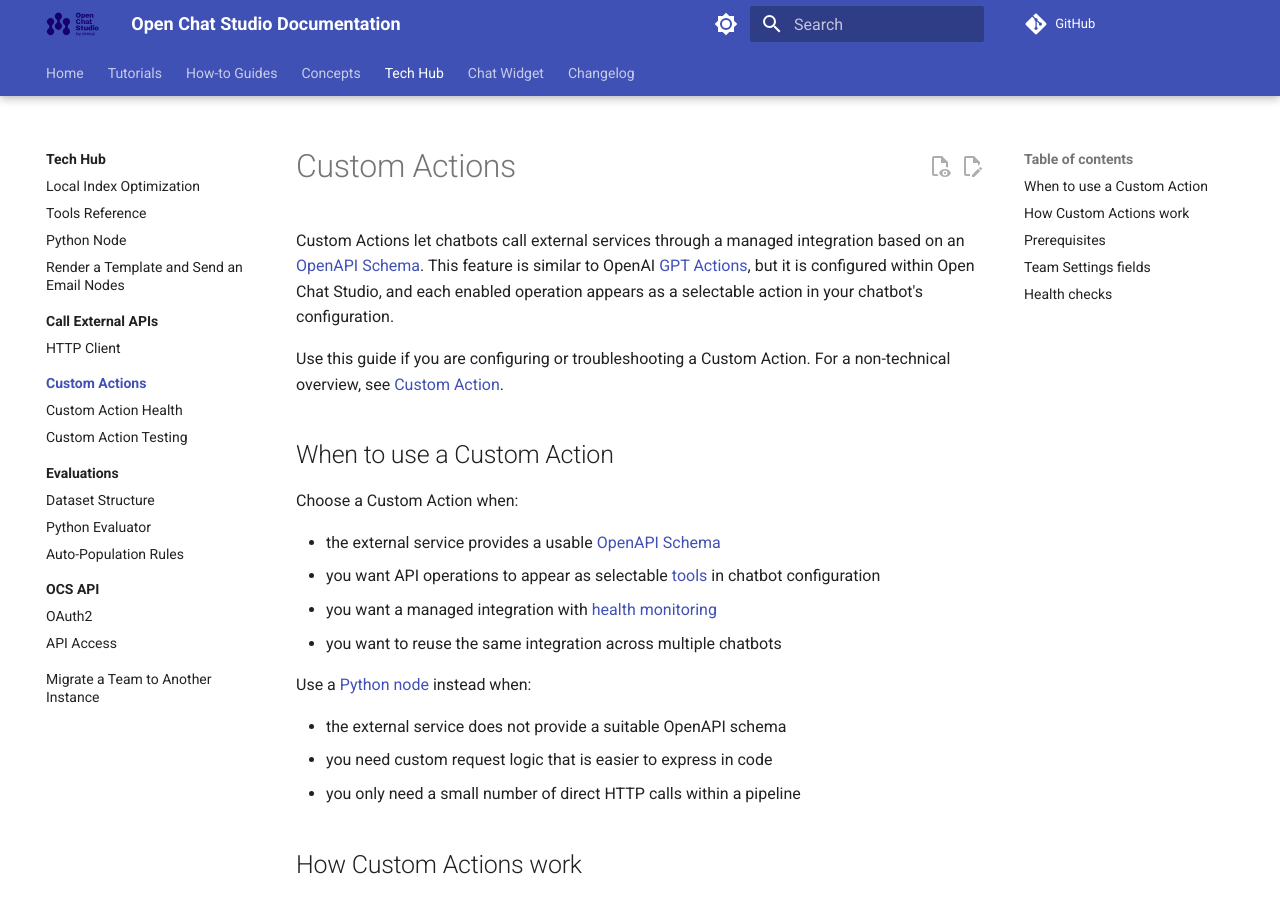
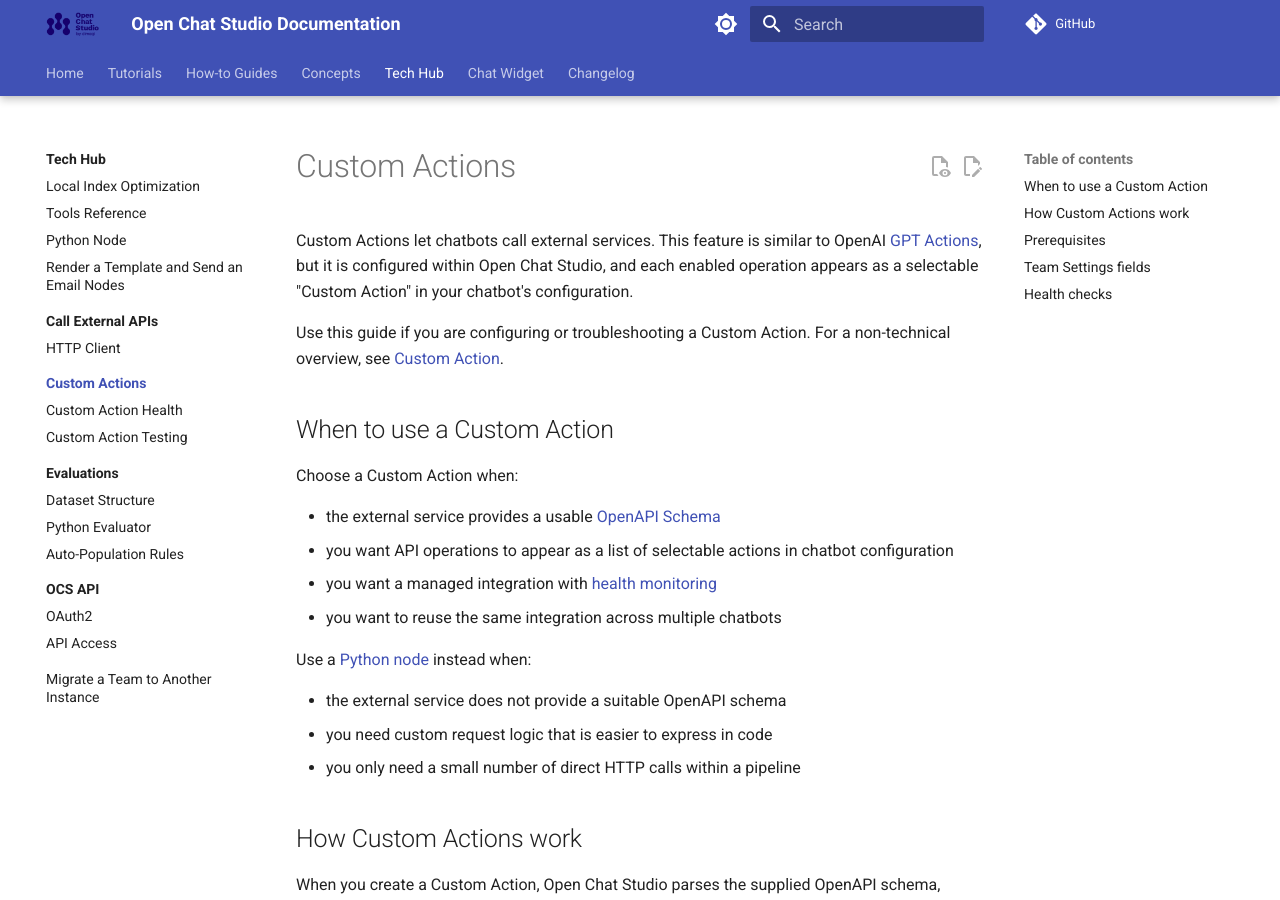
Before and after one commit to dimagi/open-chat-studio-docs, an MkDocs documentation site: the page built from docs/tech-hub/custom_action/index.md, in a window 1280 px wide and 900 px high. Built offline with MkDocs 1.6.1 and Material for MkDocs 9.7.7, drawn with Linux system fonts in a browser that asks for light colours; a script that is not in the unit is left out; comment, search, counter and statistics services are not loaded.

Commit message:
Clarity on "Tools" vs "Custom Action" configuration on LLM nodes

```diff
--- a/docs/tech-hub/custom_action/index.md
+++ b/docs/tech-hub/custom_action/index.md
@@ -1,6 +1,6 @@
 # Custom Actions
 
-Custom Actions let chatbots call external services through a managed integration based on an [OpenAPI Schema](https://swagger.io/specification/). This feature is similar to OpenAI [GPT Actions](https://platform.openai.com/docs/actions/introduction), but it is configured within Open Chat Studio, and each enabled operation appears as a selectable action in your chatbot's configuration.
+Custom Actions let chatbots call external services. This feature is similar to OpenAI [GPT Actions](https://platform.openai.com/docs/actions/introduction), but it is configured within Open Chat Studio, and each enabled operation appears as a selectable "Custom Action" in your chatbot's configuration.
 
 Use this guide if you are configuring or troubleshooting a Custom Action. For a non-technical overview, see [Custom Action](../../concepts/llm_custom_action.md).
 
@@ -9,7 +9,7 @@
 Choose a Custom Action when:
 
 - the external service provides a usable [OpenAPI Schema](https://swagger.io/specification/)
-- you want API operations to appear as selectable [tools](../../concepts/tools/index.md) in chatbot configuration
+- you want API operations to appear as a list of selectable actions in chatbot configuration
 - you want a managed integration with [health monitoring](./health_custom_action.md)
 - you want to reuse the same integration across multiple chatbots
 
```
Also changed, not shown: docs/concepts/llm_custom_action.md (+1 -1 lines).
